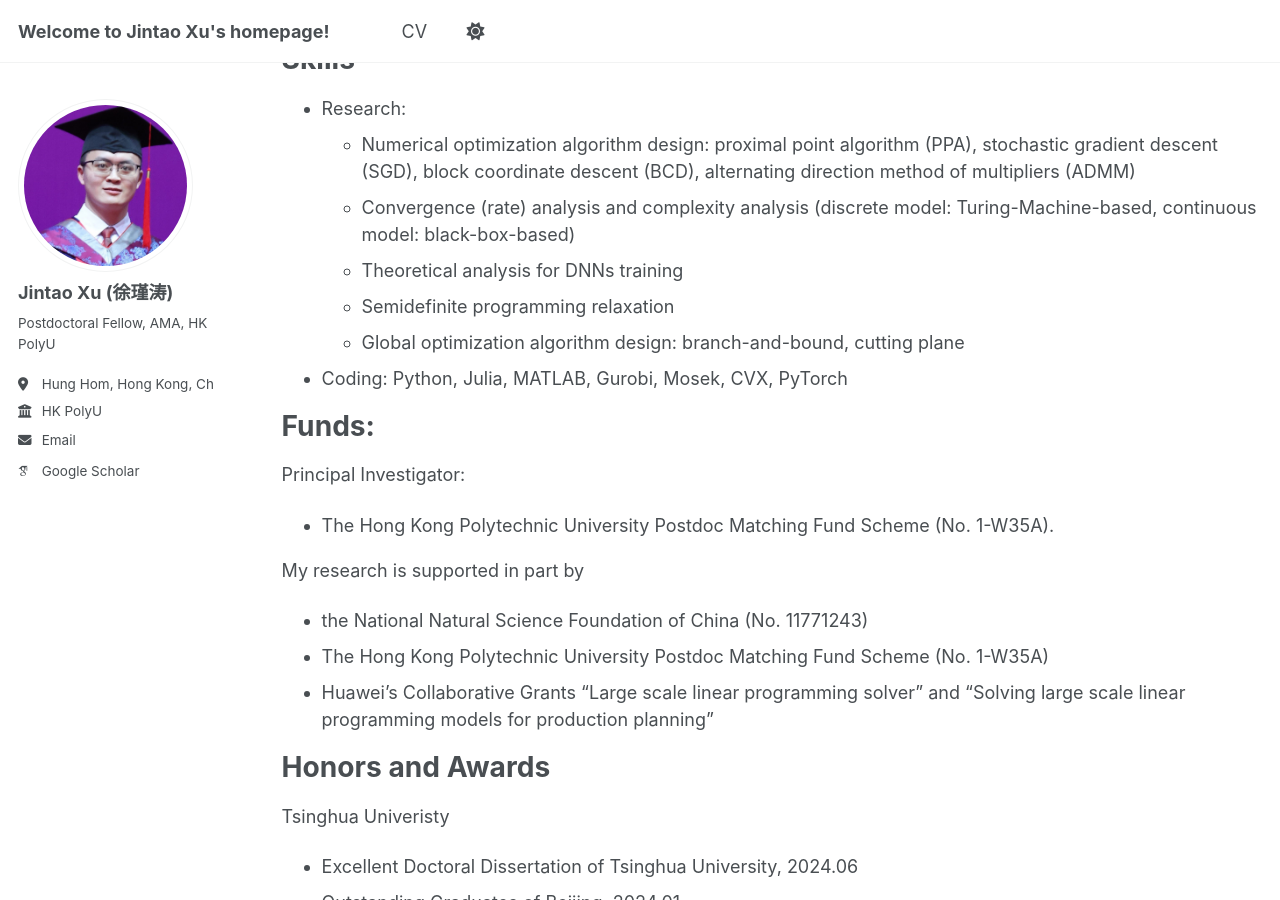
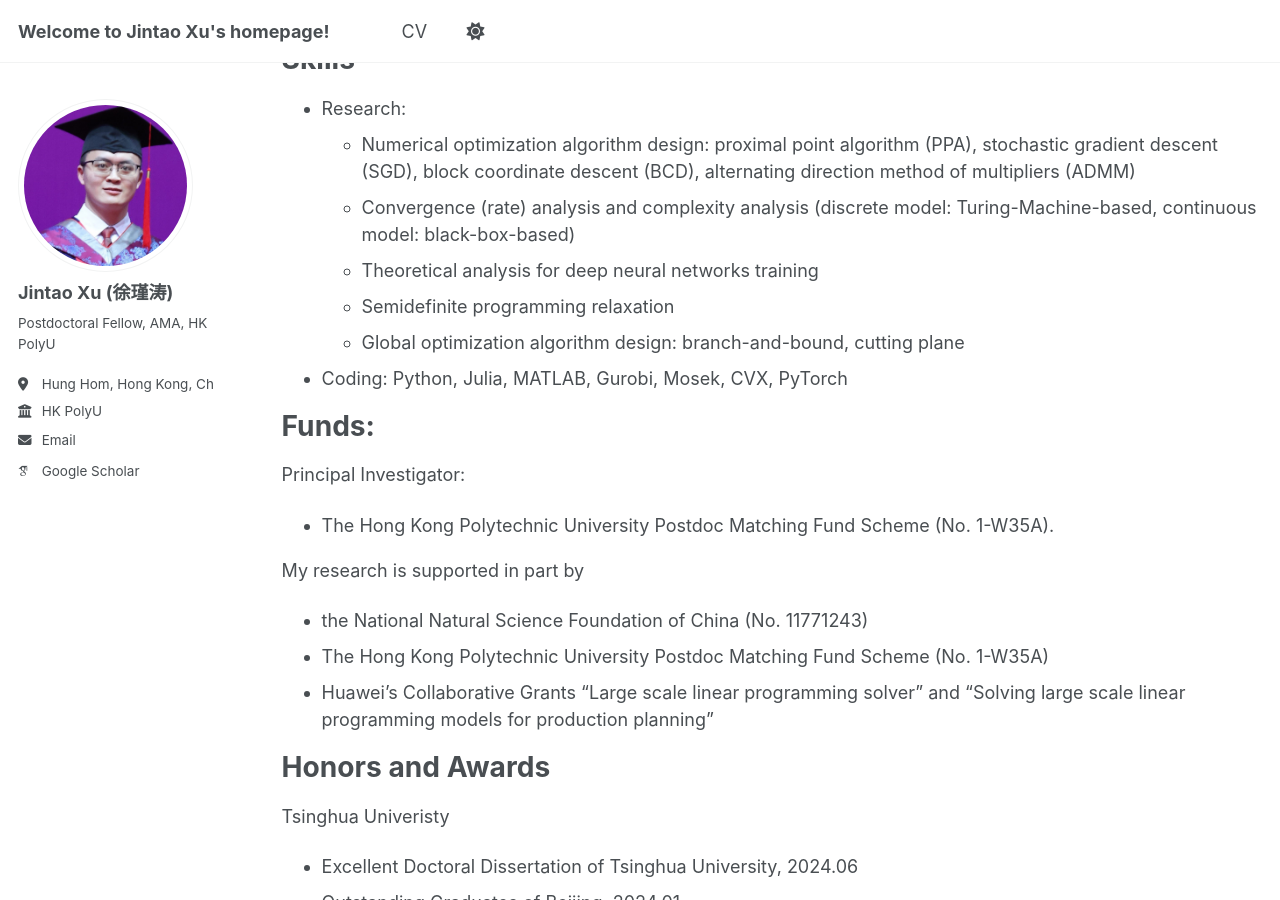
Before and after one commit to JintaoXuMath/JintaoXuMath.github.io, a Jekyll site: the page built from _pages/cv.md, in a window 1280 px wide and 900 px high, scrolled down 562 px. Built offline with Jekyll 4.4.1, drawn with Linux system fonts in a browser that asks for light colours; some web fonts are replaced.

Commit message:
Update cv.md

```diff
--- a/_pages/cv.md
+++ b/_pages/cv.md
@@ -32,7 +32,7 @@ Skills
 coordinate descent (BCD), alternating direction method of multipliers (ADMM)
   * Convergence (rate) analysis and complexity analysis (discrete model: Turing-Machine-based, continuous model:
 black-box-based)
-  * Theoretical analysis for DNNs training
+  * Theoretical analysis for deep neural networks training
   * Semidefinite programming relaxation
   * Global optimization algorithm design: branch-and-bound, cutting plane
 * Coding:
```
